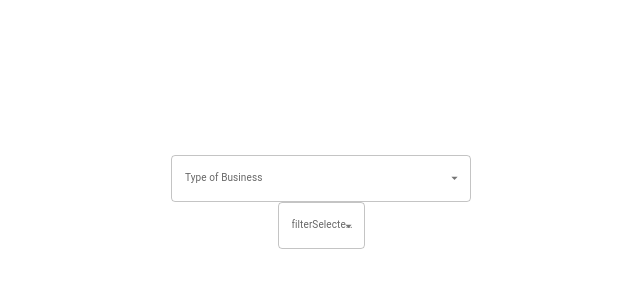
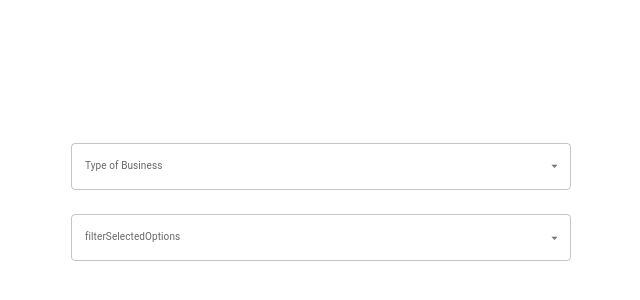
Before and after one commit to Wjs0068/Good-Help, a React (Create React App) app: page /addBrand in a window 1280 px wide. Shown: the part 198-498 px from the top of the page, without its empty margins (319-959 px from the left). Built offline with nearby package versions, Linux system fonts and the light colour scheme; the HTML template or start-up script is replaced by a standard one.

Commit message:
Add additional questions to form

```diff
--- a/src/components/AddBrand.js
+++ b/src/components/AddBrand.js
@@ -1,28 +1,55 @@
-import React from "react";
+import React, { useState } from "react";
 import TextField from "@mui/material/TextField";
 import Autocomplete from "@mui/material/Autocomplete";
 import "./AddBrand.css";
+import Stack from "@mui/material/Stack";
 
 function AddBrand() {
   const type = [{ label: "Retail" }, { label: "Service" }];
 
+  const serviceOptions = [
+    { title: "Home", option: "Movers" },
+    { title: "Home", option: "Electrician" },
+    { title: "Home", option: "HVAC" },
+    { title: "Home", option: "Lawn Maintenance" },
+    { title: "Home", option: "Plumbing" },
+    { title: "Home", option: "Home Improvements" },
+    { title: "Home", option: "Paint" },
+    { title: "Auto", option: "Maintenance" },
+    { title: "Auto", option: "Body Repair" },
+    { title: "Auto", option: "Detailing" },
+    { title: "Financial", option: "Financial Planning" },
+    { title: "Financial", option: "Insurance" },
+    { title: "Financial", option: "Tax and Accounting" },
+  ];
+  const retailOptions = [
+    { title: "Toys", option: "Lego" },
+    { title: "Toys", option: "fffff" },
+    { title: "Toys", option: "Lego" },
+    { title: "Toys", option: "Lego" },
+    { title: "Toys", option: "Lego" },
+  ];
+
   return (
     <form className="brand-form">
+      <Stack spacing={3} sx={{ width: 500 }}>
         <Autocomplete
           disablePortal
           id="combo-box-demo"
           options={type}
-        sx={{ width: 300 }}
+          sx={{ width: 500 }}
           renderInput={(params) => (
             <TextField {...params} label="Type of Business" />
           )}
         />
-
         <Autocomplete
           multiple
           id="tags-outlined"
-        options={type}
-        getOptionLabel={(option) => option.title}
+          options={serviceOptions}
+          getOptionLabel={(option) => option.option}
+          groupBy={(serviceOptions) => serviceOptions.title}
+          sx={{ width: 500 }}
+          filterSelectedOptions
           renderInput={(params) => (
             <TextField
               {...params}
@@ -31,6 +58,7 @@ function AddBrand() {
             />
           )}
         />
+      </Stack>
     </form>
   );
 }
```
Lines whose indentation alone changed are shown as unchanged.
